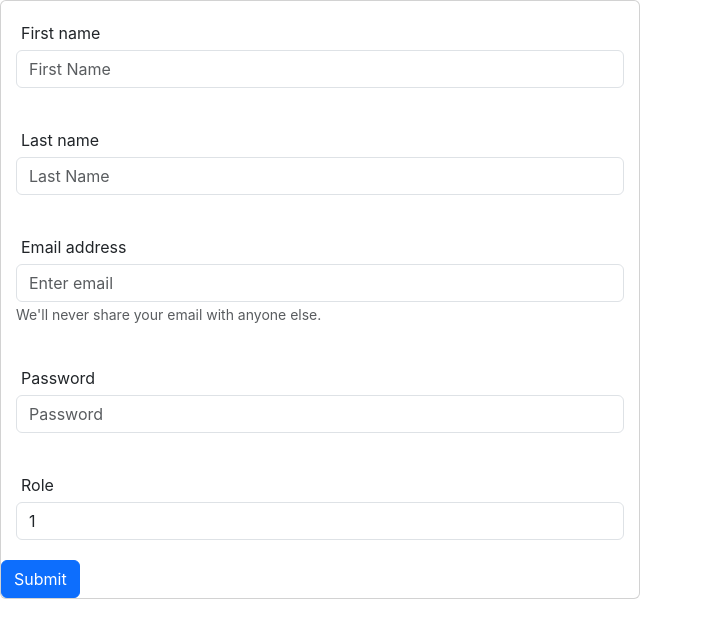
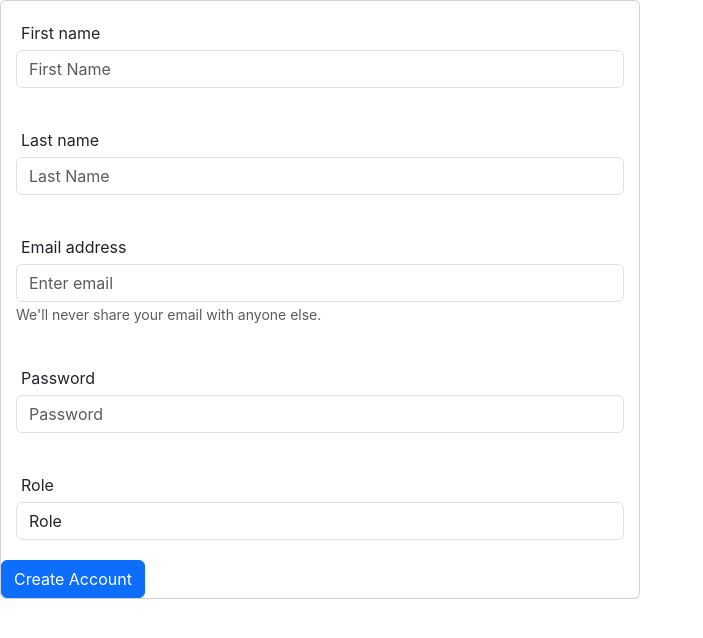
Before and after one commit to andrewmcs/react-reg-form, a React (Create React App) app: page / in a window 1280 px wide. Shown: the top 638 px of the page, without its empty margins (0-703 px from the left). Built offline with nearby package versions, Linux system fonts and the light colour scheme; the HTML template or start-up script is replaced by a standard one.

Commit message:
step 1 complete: Convert all the elements from the form to controlled components by adding the value and onChange attributes to each input.

```diff
--- a/src/App.js
+++ b/src/App.js
@@ -1,7 +1,19 @@
-import logo from './logo.svg';
 import './App.css';
+import { useState } from 'react';
 
 function App() {
+
+  const [firstName, setFirstName] = useState("");
+  const [lastName, setLastName] = useState("");
+  const [email, setEmail] = useState("");
+  // this gives us a password object that we can control the values of
+  const [password, setPassword] = useState({
+    value: "",
+    isTouched: false,
+  });
+  // setting a default value in useState here
+  const [role, setRole] = useState("role");
+
   return (
     <div className="App">
       <div class="card formCard" >
@@ -9,38 +21,36 @@ function App() {
 
           <div className="form-group sm">
             <label for="firstName">First name</label>
-          <input type="firstName" className="form-control" id="firstName" aria-describedby="firstNameHelp" placeholder="First Name"></input>
+            <input value={firstName} type="firstName" className="form-control" id="firstName" aria-describedby="firstNameHelp" placeholder="First Name" onChange={(e) => { setFirstName(e.target.value); }}></input>
           </div>
 
           <div className="form-group">
             <label for="lastName">Last name</label>
-          <input type="lastName" className="form-control" id="lastName" aria-describedby="lastNameHelp"
-            placeholder="Last Name"></input>
+            <input value={lastName} type="lastName" className="form-control" id="lastName" aria-describedby="lastNameHelp"
+              placeholder="Last Name" onChange={(e) => { setLastName(e.target.value); }}></input>
           </div>
 
           <div className="form-group">
             <label for="email">Email address</label>
-          <input type="email" className="form-control" id="email" aria-describedby="emailHelp" placeholder="Enter email"></input>
+            <input value={email} type="email" className="form-control" id="email" aria-describedby="emailHelp" placeholder="Enter email" onChange={(e) => { setEmail(e.target.value); }}></input>
             <small id="emailHelp" className="form-text text-muted">We'll never share your email with anyone else.</small>
           </div>
 
           <div className="form-group">
             <label for="password">Password</label>
-          <input type="password" className="form-control" id="password" placeholder="Password"></input>
+            <input value={password.value} type="password" className="form-control" id="password" placeholder="Password" onChange={(e) => setPassword({ ...password, value: e.target.value })}></input>
           </div>
 
           <div class="form-group">
-          <label for="roleSelect">Role</label>
-          <select class="form-control" id="roleSelect">
-            <option>1</option>
-            <option>2</option>
-            <option>3</option>
-            <option>4</option>
-            <option>5</option>
+            <label for="role">Role</label>
+            <select value={role} class="form-control" id="role" onChange={(e) => { setRole(e.target.value); }}>
+              <option value="role">Role</option>
+              <option value="individual">Individual</option>
+              <option value="business">Business</option>
             </select>
           </div>
 
-        <button type="submit" className="btn btn-primary">Submit</button>
+          <button type="submit" className="btn btn-primary">Create Account</button>
         </form>
       </div>
     </div>
```
Lines whose indentation alone changed are shown as unchanged.
